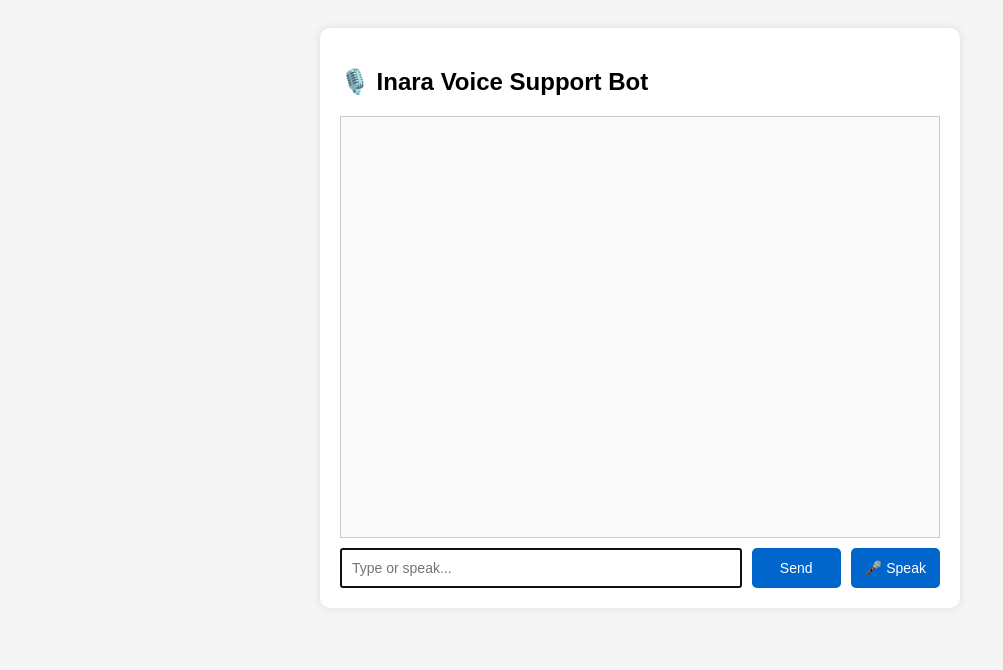
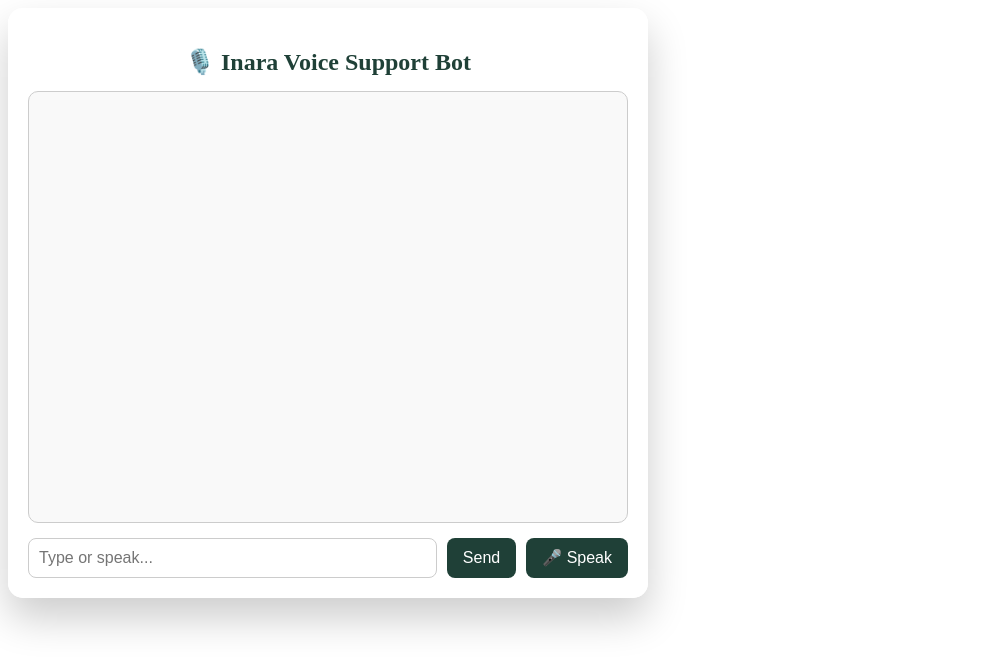
Before and after one commit to AhmedRaza-2/INARA-CHATBOT, a Flask app: page / in a window 1280 px wide. Shown: the top 670 px of the page, without its empty margins (0-1003 px from the left). Run offline with Flask 3, Linux system fonts and the light colour scheme.

Commit message:
Update style.css

```diff
--- a/CHATBOT/static/style.css
+++ b/CHATBOT/static/style.css
@@ -1,70 +1,164 @@
+<!DOCTYPE html>
+<html lang="en">
+<head>
+  <meta charset="UTF-8">
+  <meta name="viewport" content="width=device-width, initial-scale=1.0">
+  <title>Inara Voice Chatbot</title>
+  <link rel="stylesheet" href="/static/style.css">
+  <link href="https://fonts.googleapis.com/css2?family=Poppins:wght@300;400;600&display=swap" rel="stylesheet">
+  <style>
     body {
-  font-family: Arial, sans-serif;
-  background: #f5f5f5;
-  padding: 20px;
+      font-family: 'Poppins', sans-serif;
+      background: linear-gradient(135deg, #1f4037, #99f2c8);
+      display: flex;
+      justify-content: center;
+      align-items: center;
+      height: 100vh;
+      margin: 0;
     }
 
     .chat-container {
+      width: 90%;
       max-width: 600px;
-  margin: auto;
-  background: white;
+      background: rgba(255, 255, 255, 0.95);
+      border-radius: 15px;
       padding: 20px;
-  border-radius: 10px;
-  box-shadow: 0 0 10px rgba(0,0,0,0.1);
+      box-shadow: 0 20px 40px rgba(0, 0, 0, 0.2);
+    }
+
+    h2 {
+      text-align: center;
+      margin-bottom: 15px;
+      color: #1f4037;
     }
 
     #chat-box {
       height: 400px;
       overflow-y: auto;
       border: 1px solid #ccc;
-  padding: 10px;
-  margin-bottom: 10px;
-  background: #fafafa;
+      padding: 15px;
+      margin-bottom: 15px;
+      background: #f9f9f9;
+      border-radius: 10px;
+      scroll-behavior: smooth;
+    }
+
+    .user, .bot {
+      margin-bottom: 12px;
+      padding: 10px 15px;
+      border-radius: 10px;
+      max-width: 85%;
+      line-height: 1.4;
     }
 
     .user {
+      background: #99f2c8;
       text-align: right;
-  color: #333;
-  margin: 5px 0;
+      margin-left: auto;
     }
 
     .bot {
+      background: #e0f7fa;
       text-align: left;
-  color: #0066cc;
-  margin: 5px 0;
-}
-
-input {
-  width: 80%;
-  padding: 10px;
-  font-size: 14px;
-}
-
-button {
-  width: 18%;
-  padding: 10px;
-  font-size: 14px;
-  background: #0066cc;
-  color: white;
-  border: none;
-  cursor: pointer;
-}
-
-button:hover {
-  background: #0052a3;
+      margin-right: auto;
     }
 
     .input-group {
       display: flex;
       gap: 10px;
+      justify-content: center;
+    }
+
+    input {
+      flex: 1;
+      padding: 10px;
+      font-size: 16px;
+      border: 1px solid #ccc;
+      border-radius: 8px;
+      outline: none;
     }
 
     button {
-  padding: 10px;
-  font-size: 14px;
-  background: #0066cc;
+      padding: 10px 16px;
+      font-size: 16px;
+      background: #1f4037;
       color: white;
       border: none;
-  border-radius: 5px;
+      border-radius: 8px;
       cursor: pointer;
+      transition: background 0.3s, transform 0.2s;
     }
+
+    button:hover {
+      background: #156e5a;
+      transform: scale(1.05);
+    }
+  </style>
+</head>
+<body>
+  <div class="chat-container">
+    <h2>🎙️ Inara Voice Support Bot</h2>
+    <div id="chat-box"></div>
+
+    <div class="input-group">
+      <input id="user-input" type="text" placeholder="Type or speak..." autofocus>
+      <button onclick="sendMessage()" title="Send your message">Send</button>
+      <button onclick="startVoiceInput()" title="Use voice input">🎤</button>
+    </div>
+  </div>
+
+  <script>
+    async function sendMessage() {
+      const input = document.getElementById("user-input");
+      const message = input.value.trim();
+      if (!message) return;
+
+      appendMessage("user", message);
+      input.value = "";
+
+      const res = await fetch("/chat", {
+        method: "POST",
+        headers: { "Content-Type": "application/json" },
+        body: JSON.stringify({ message })
+      });
+
+      const data = await res.json();
+      appendMessage("bot", data.response);
+      speakText(data.response);
+    }
+
+    function appendMessage(role, text) {
+      const chatBox = document.getElementById("chat-box");
+      const div = document.createElement("div");
+      div.className = role;
+      div.innerHTML = (role === "user" ? "🧠 You: " : "🤖 InaraBot: ") + text;
+      chatBox.appendChild(div);
+      chatBox.scrollTop = chatBox.scrollHeight;
+    }
+
+    function startVoiceInput() {
+      const recognition = new (window.SpeechRecognition || window.webkitSpeechRecognition)();
+      recognition.lang = "en-US";
+      recognition.interimResults = false;
+
+      recognition.start();
+
+      recognition.onresult = (event) => {
+        const transcript = event.results[0][0].transcript;
+        document.getElementById("user-input").value = transcript;
+        sendMessage();
+      };
+
+      recognition.onerror = (event) => {
+        alert("🎤 Voice input failed: " + event.error);
+      };
+    }
+
+    function speakText(text) {
+      const utterance = new SpeechSynthesisUtterance(text);
+      utterance.lang = "en-US";
+      window.speechSynthesis.speak(utterance);
+    }
+  </script>
+</body>
+</html>
```
Lines whose indentation alone changed are shown as unchanged.
